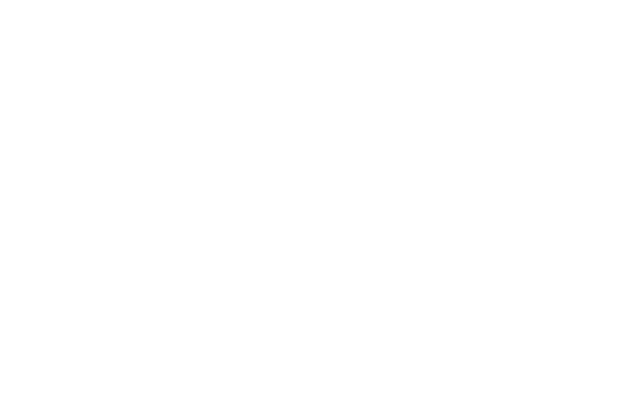
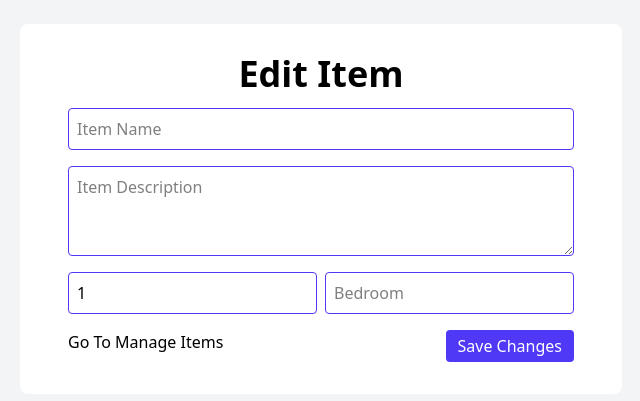
Before and after one commit to meshachvijaya/personal-inventory, a React (Vite) app: page /edit-item/1 in a window 1280 px wide. Before the commit this address had no page. Shown: the part 191-592 px from the top of the page, without its empty margins (319-959 px from the left). Built offline with nearby package versions, Linux system fonts and the light colour scheme; no server answers.

Commit message:
update error

```diff
--- a/src/App.jsx
+++ b/src/App.jsx
@@ -1,9 +1,9 @@
 import { BrowserRouter as Router, Routes, Route } from "react-router-dom";
-import { Helmet } from "react-helmet";
 import LoginPage from "./pages/LoginPage.jsx";
 import ChoosePage from "./pages/ChoosePage.jsx";
 import AddItem from "./pages/AddItem.jsx";
 import ManageItems from "./pages/ManageItems.jsx";
+import EditItemPage from "./pages/EditItemPage.jsx";
 
 
 const App = () => {
@@ -14,6 +14,7 @@ const App = () => {
                 <Route path="/choose" element={<ChoosePage />} />
                 <Route path="/add-item" element={<AddItem />} />
                 <Route path="/manage-items" element={<ManageItems />} />
+                <Route path="/edit-item/:id" element={<EditItemPage />} />
             </Routes>
         </Router>
     );
--- /dev/null
+++ b/src/pages/EditItemPage.jsx
@@ -0,0 +1,113 @@
+import {useEffect, useState} from 'react';
+import {Link, useNavigate, useParams} from "react-router-dom";
+import api from "../api/axios.js"
+
+const EditItemPage = () => {
+    const { id } = useParams(); // get item id from url
+    const navigate = useNavigate();
+
+    const [formData, setFormData] = useState({
+        name: "",
+        description: "",
+        quantity: 1,
+        location: ""
+    });
+
+    // fetch item data when component mount
+    useEffect(() => {
+        const fetchItem = async () => {
+            try {
+                console.log(`Fetching item with ID: ${id}`);
+                const response = await api.get(`/items/${id}`);
+                setFormData(response.data);
+            } catch (error) {
+                console.error("Error fetching item:", error);
+                alert("Failed to fetch item. Please try again.");
+            }
+        };
+        fetchItem();
+    }, [id]);
+
+    const handleInputChange = (e) => {
+        const { name, value } = e.target;
+        setFormData({
+            ...formData,
+            [name]: value,
+        });
+    };
+
+    const handleSubmit = async (e) => {
+        e.preventDefault();
+        try {
+            await api.put(`/items/${id}`, formData); // update item
+            alert("Updated successfully");
+            navigate("/manage-items");
+        } catch (error) {
+            console.error("Error updating item:", error);
+            alert("Failed to update item");
+        }
+    };
+
+    return (
+        <div className="min-h-screen flex items-center justify-center bg-gray-100">
+            <div className="login">
+                <h2>Edit Item</h2>
+                <form onSubmit={handleSubmit} className="flex flex-col gap-4">
+                    <input
+                        type="text"
+                        name="name"
+                        className="input"
+                        placeholder="Item Name"
+                        value={formData.name}
+                        onChange={handleInputChange}
+                        required
+                    />
+                    <textarea
+                        rows="3"
+                        name="description"
+                        className="input"
+                        placeholder="Item Description"
+                        value={formData.description}
+                        onChange={handleInputChange}
+                        required
+                    />
+                    <div className="flex flex-row gap-2">
+                        <input
+                            type="number"
+                            name="quantity"
+                            className="input"
+                            placeholder="1"
+                            value={formData.quantity}
+                            onChange={handleInputChange}
+                            min="1"
+                            aria-describedby="helper-text-explanation"
+                            required
+                        />
+                        <input
+                            type="text"
+                            name="location"
+                            className="input"
+                            placeholder="Bedroom"
+                            value={formData.location}
+                            onChange={handleInputChange}
+                            required
+                        />
+                    </div>
+                    <div className="flex flex-row justify-between">
+                        <Link to="/manage-items">
+                            Go To Manage Items
+                        </Link>
+                        <button
+                            type="submit"
+                            className="button"
+                        >
+                            Save Changes
+                        </button>
+                    </div>
+                </form>
+            </div>
+        </div>
+    );
+};
+
+export default EditItemPage;
--- a/src/pages/ManageItems.jsx
+++ b/src/pages/ManageItems.jsx
@@ -1,4 +1,4 @@
-import {Link} from "react-router-dom";
+import {Link, useNavigate} from "react-router-dom";
 import {useEffect, useState} from "react";
 import api from "../api/axios.js";
 import ItemForm from "../components/ItemForm.jsx";
@@ -6,8 +6,9 @@ import ItemForm from "../components/ItemForm.jsx";
 const ManageItems = () => {
     const [items, setItems] = useState([]); // store item
     const [selectedIds, setSelectedIds] = useState([]); // select item with checkbox
-    const [isFormOpen, setIsFormOpen] = useState(false);
-    const [currentItem, setCurrentItem] = useState(null);
+    const navigate = useNavigate();
+    // const [isFormOpen, setIsFormOpen] = useState(false);
+    // const [currentItem, setCurrentItem] = useState(null);
 
     useEffect(() => {
         fetchItems();
@@ -48,35 +49,39 @@ const ManageItems = () => {
         }
     }
 
-    // Open form editor
-    const handleEdit = async (item) => {
-        setCurrentItem(item);
-        setIsFormOpen(true);
+    // Open form editor (current change redirect instead modal because I'm still don't know how to implement proper design ahahahah
+    // const handleEdit = async (item) => {
+    //     setCurrentItem(item);
+    //     setIsFormOpen(true);
+    // };
+
+    const handleEdit = (id) => {
+        navigate(`/edit-item/${id}`);
     };
 
     // Handle form submit both for add or edit
-    const handleFormSubmit = async (formData) => {
-        try {
-            if (currentItem) {
-                // update existing item
-                await api.put(`/items/${currentItem.id}`, formData);
-            } else {
-                // add new item
-                await api.post("/items", formData);
-            }
-            fetchItems(); // refresh lsit
-            setIsFormOpen(false); // close form popup
-            setCurrentItem(null); // reset item field on form
-        } catch (error) {
-            console.log("Error saving items: ", error);
-        }
-    };
+    // const handleFormSubmit = async (formData) => {
+    //     try {
+    //         if (currentItem) {
+    //             // update existing item
+    //             await api.put(`/items/${currentItem.id}`, formData);
+    //         } else {
+    //             // add new item
+    //             await api.post("/items", formData);
+    //         }
+    //         fetchItems(); // refresh lsit
+    //         setIsFormOpen(false); // close form popup
+    //         setCurrentItem(null); // reset item field on form
+    //     } catch (error) {
+    //         console.log("Error saving items: ", error);
+    //     }
+    // };
 
     // Close form popup
-    const handleFormCancel = async () => {
-        setIsFormOpen(false);
-        setIsFormOpen(null);
-    };
+    // const handleFormCancel = async () => {
+    //     setIsFormOpen(false);
+    //     setIsFormOpen(null);
+    // };
 
     return (
         <div className="flex">
@@ -140,7 +145,7 @@ const ManageItems = () => {
                                 <td className="p-3">{item.location}</td>
                                 <td className="p-3">
                                     <button
-                                        onClick={() => handleEdit(item)}
+                                        onClick={() => handleEdit(item.id)}
                                         className="text-blue-600 hover:underline mr-2">
                                         Edit
                                     </button>
@@ -170,17 +175,17 @@ const ManageItems = () => {
             </div>
 
             {/* form popup */}
-            {isFormOpen && (
-                <div className="fixed inset-0 flex items-center justify-center">
-                    <div className="bg-white p-8 rounded-lg shadow-md w-full max-w-md">
-                        <ItemForm
-                            onSubmit={handleFormSubmit}
-                            initialValues={currentItem}
-                            onCancel={handleFormCancel}
-                        />
-                    </div>
-                </div>
-            )}
+            {/*{isFormOpen && (*/}
+            {/*    <div className="fixed inset-0 flex items-center justify-center">*/}
+            {/*        <div className="bg-white p-8 rounded-lg shadow-md w-full max-w-md">*/}
+            {/*            <ItemForm*/}
+            {/*                onSubmit={handleFormSubmit}*/}
+            {/*                initialValues={currentItem}*/}
+            {/*                onCancel={handleFormCancel}*/}
+            {/*            />*/}
+            {/*        </div>*/}
+            {/*    </div>*/}
+            {/*)}*/}
         </div>
     );
 };
```
